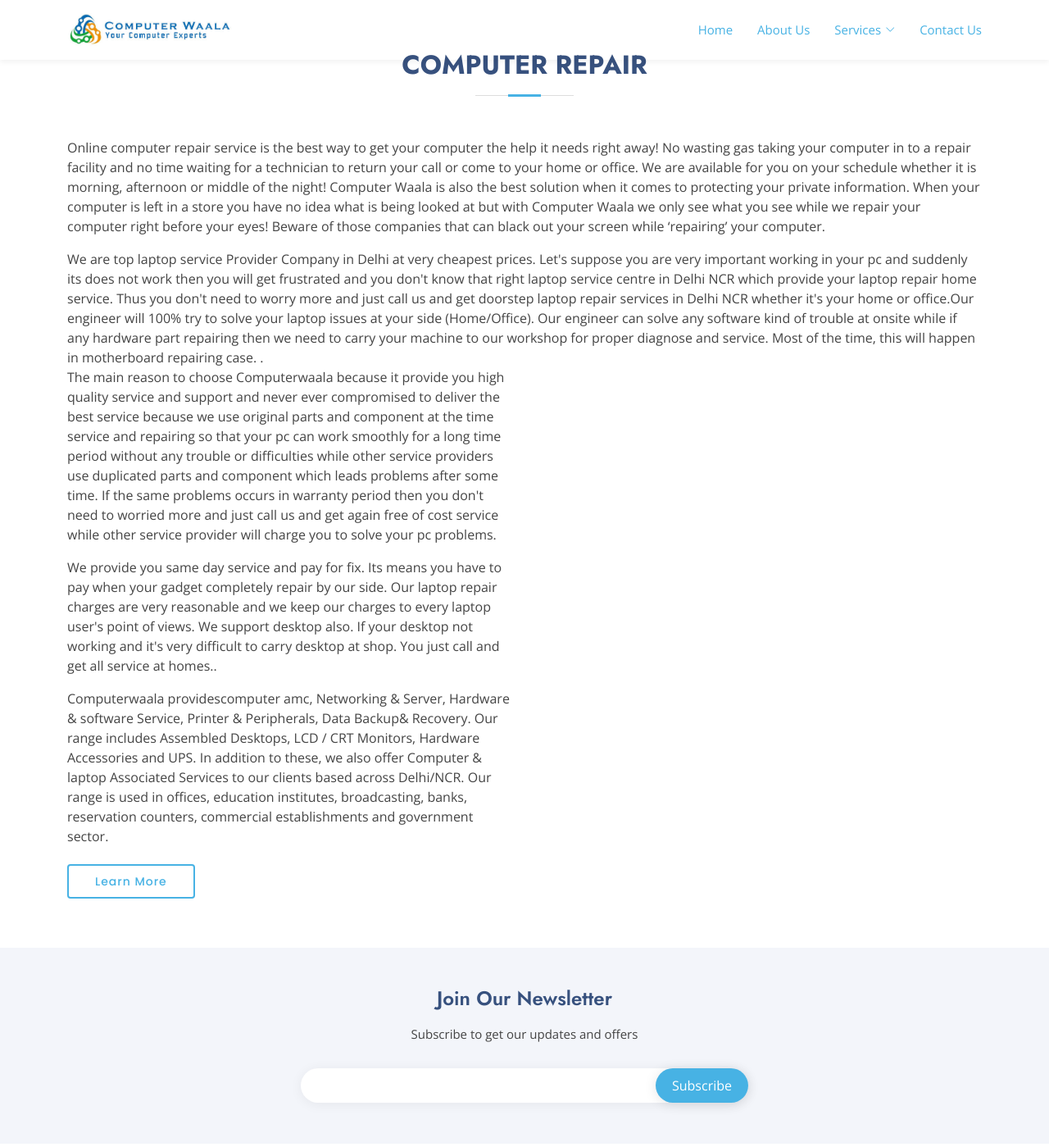
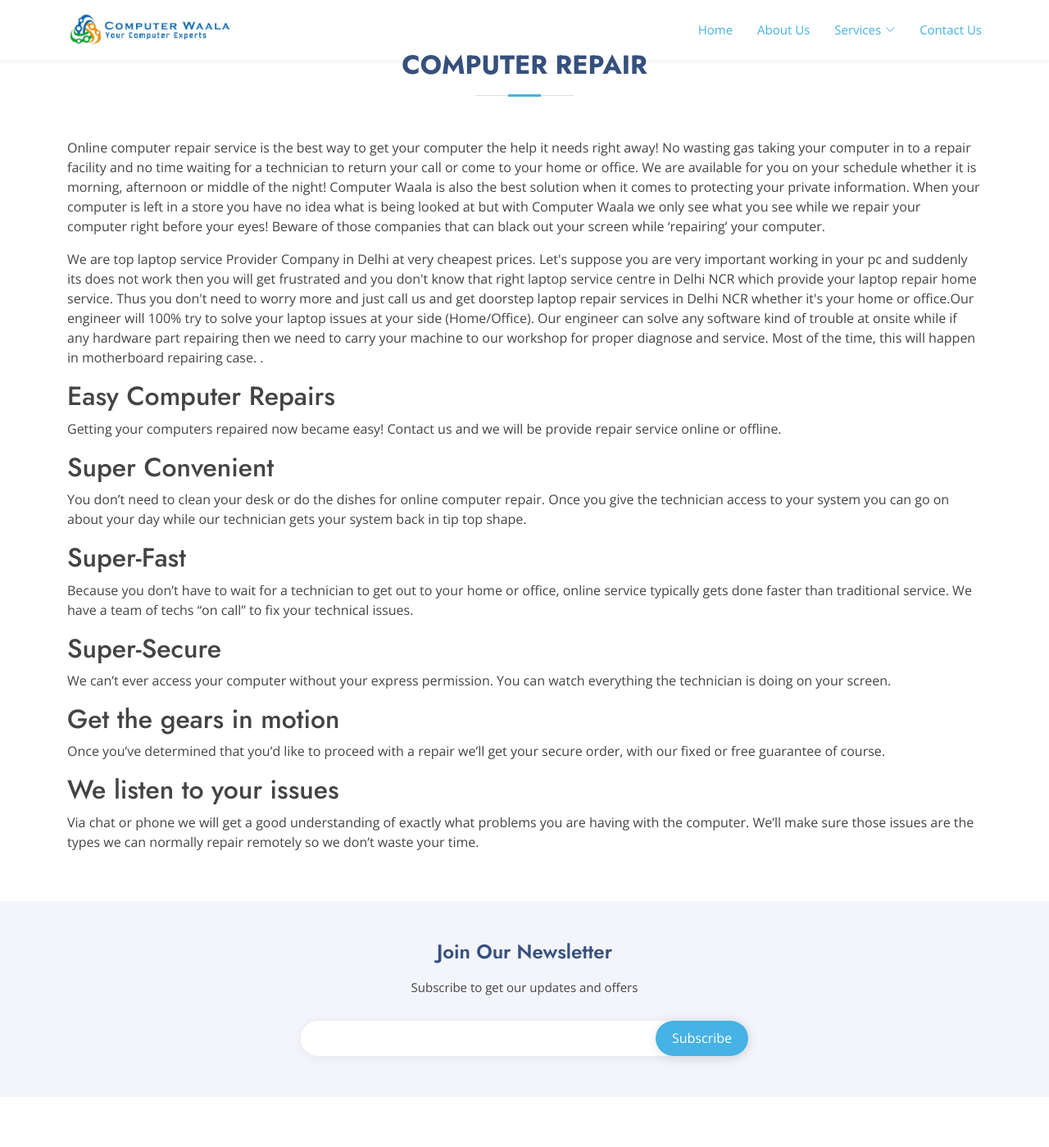
Before and after one commit to ProgrammerNomad/computerwaala, a Jekyll site: the page built from pages/services/computer-repair.html, in a window 1280 px wide and 1400 px high. Shown: the whole window at 82% size. Built offline with Jekyll 4.4.1, drawn with Linux system fonts in a browser that asks for light colours.

Commit message:
computer repair

```diff
--- a/pages/services/computer-repair.html
+++ b/pages/services/computer-repair.html
@@ -28,34 +28,38 @@
               Thus you don't need to worry more and just call us and get doorstep laptop repair services in Delhi NCR whether it's your home or office.Our engineer will 100% try to solve your laptop issues at your side (Home/Office).
               Our engineer can solve any software kind of trouble at onsite while if any hardware part repairing then we need to carry your machine to our workshop for proper diagnose and service. Most of the time, this will happen in motherboard repairing case. .
             </p>
+            <div class="col-lg-12">
+
+              <h2>Easy Computer Repairs</h2>
+              <p>Getting your computers repaired now became easy! Contact us and we will be provide repair service online or offline.</p>
+
+
+              <h2>Super Convenient</h2>
+              <p>You don’t need to clean your desk or do the dishes for online computer repair. Once you give the technician access to your system you can go on about your day while our technician gets your system back in tip top shape.</p>
+
+
+              <h2>Super-Fast</h2>
+              <p>Because you don’t have to wait for a technician to get out to your home or office, online service typically gets done faster than traditional service. We have a team of techs “on call” to fix your technical issues.</p>
+
+
+              <h2>Super-Secure</h2>
+              <p>We can’t ever access your computer without your express permission. You can watch everything the technician is doing on your screen.</p>
+
+
+
+              <h2>Get the gears in motion</h2>
+              <p>Once you’ve determined that you’d like to proceed with a repair we’ll get your secure order, with our fixed or free guarantee of course.</p>
+
+
+              <h2>We listen to your issues</h2>
+              <p>Via chat or phone we will get a good understanding of exactly what problems you are having with the computer. We’ll make sure those issues are the types we can normally repair remotely so we don’t waste your time.</p>
+
+            </div>
+
+
 
           </div>
-          <div class="col-lg-6 pt-4 pt-lg-0">
-            <p>
-              The main reason to choose Computerwaala because it provide you high quality service and support and never ever compromised to deliver the best service because we use original parts and component at the time service and repairing so that
-              your pc can work smoothly for a long time period without any trouble or difficulties while other service providers use duplicated parts and component which leads problems after some time.
-              If the same problems occurs in warranty period then you don't need to worried more and just call us and get again free of cost service while other service provider will charge you to solve your pc problems.
-            </p>
 
-            <p>
-              We provide you same day service and pay for fix. Its means you have to pay when your gadget completely repair by our side.
-              Our laptop repair charges are very reasonable and we keep our charges to every laptop user's point of views. We support desktop also.
-              If your desktop not working and it's very difficult to carry desktop at shop.
-              You just call and get all service at homes..
-
-            </p>
-
-            <p>
-
-              Computerwaala providescomputer amc, Networking & Server, Hardware & software Service, Printer & Peripherals, Data Backup& Recovery.
-              Our range includes Assembled Desktops, LCD / CRT Monitors, Hardware Accessories and UPS.
-              In addition to these, we also offer Computer & laptop Associated Services to our clients based across Delhi/NCR.
-              Our range is used in offices, education institutes, broadcasting, banks, reservation counters, commercial establishments and government sector.
-
-            </p>
-
-            <a href="#" class="btn-learn-more">Learn More</a>
-          </div>
         </div>
 
       </div>
```
Also changed, not shown: pages/services/laptop-on-rent.html (line endings or trailing spaces).
